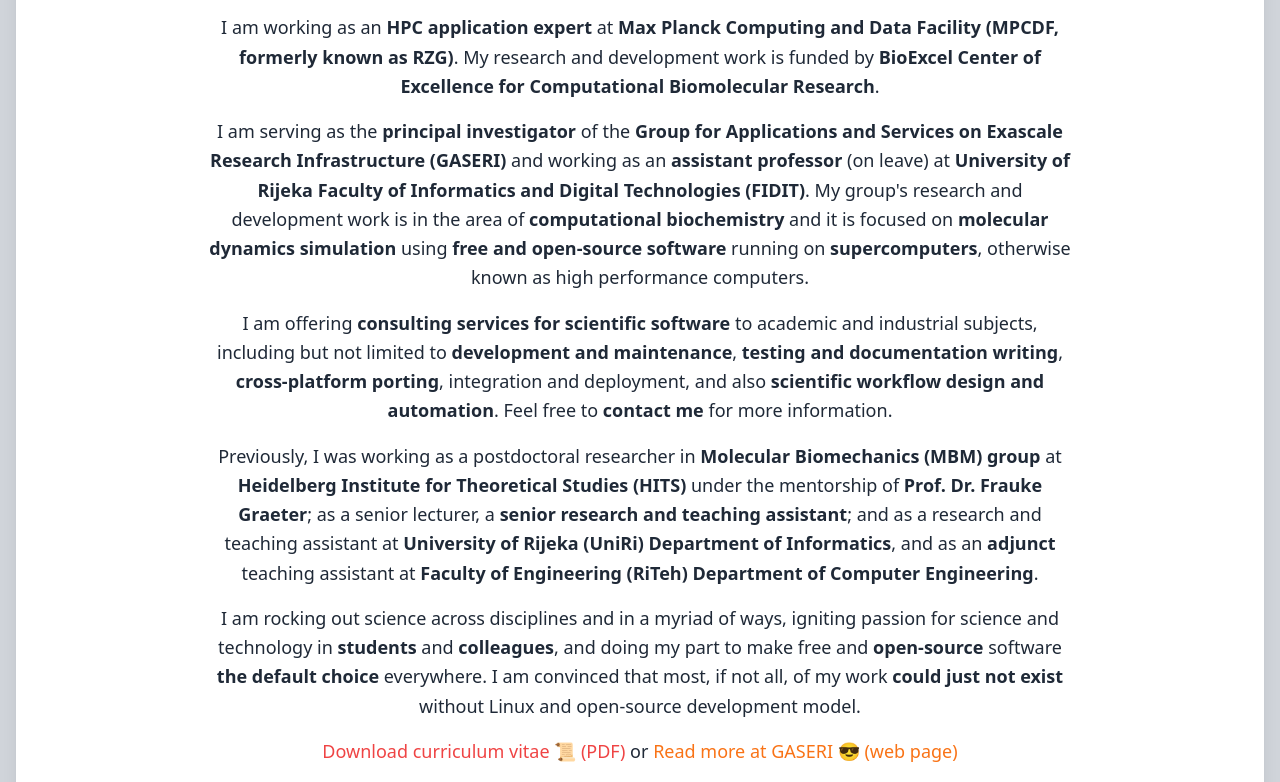
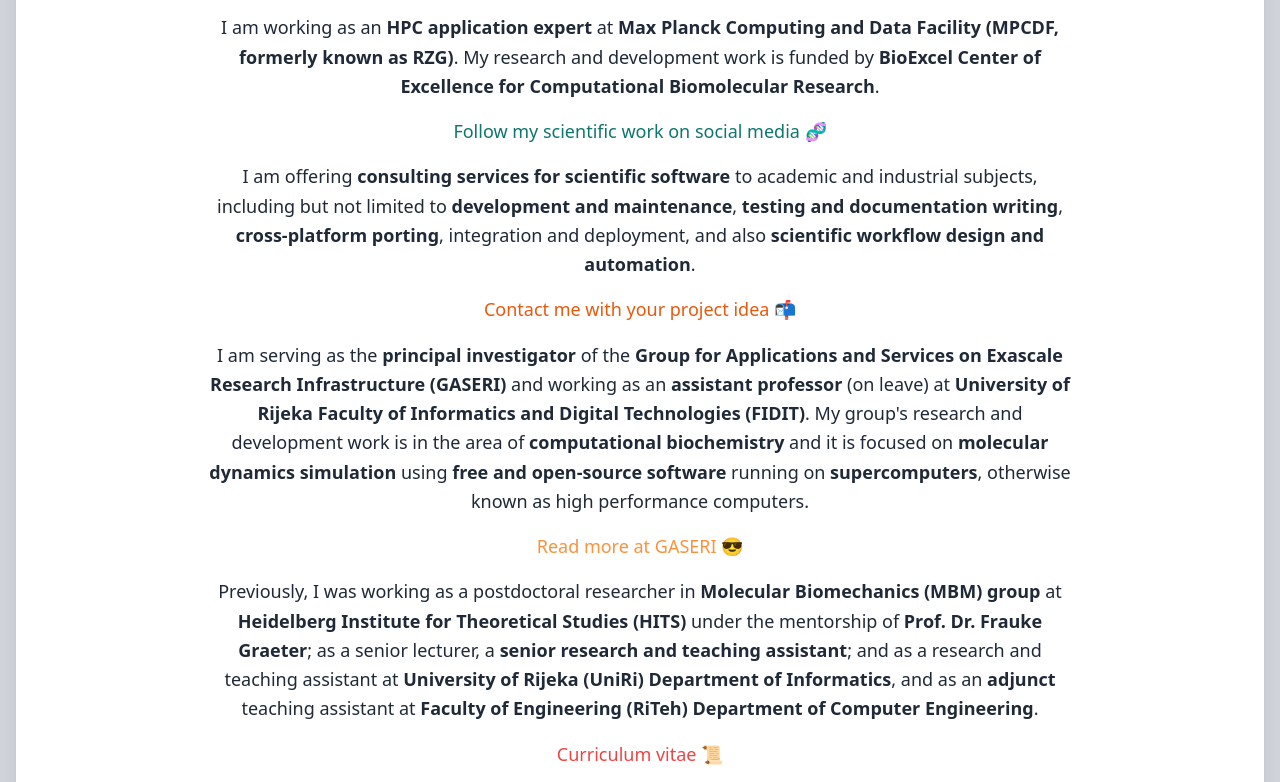
Before and after one commit to mileticnet/vedran, a plain HTML site: page index.html in a window 1280 px wide. Shown: the part 828-1610 px from the top of the page. Drawn offline with nearby package versions, Linux system fonts and the light colour scheme.

Commit message:
Reorganized the page

```diff
--- a/index.html
+++ b/index.html
@@ -231,26 +231,37 @@
                     <p class="mb-4 text-lg leading-relaxed text-gray-800">
                       I am working as an <a class="font-bold" href="https://www.mpcdf.mpg.de/services/application-support">HPC application expert</a> at <a class="font-bold" href="https://www.mpcdf.mpg.de/">Max Planck Computing and Data Facility (MPCDF, formerly known as RZG)</a>. My research and development work is funded by <a class="font-bold" href="https://bioexcel.eu/">BioExcel Center of Excellence for Computational Biomolecular Research</a>.
                     </p>
+                    <p class="mb-4 text-lg leading-relaxed">
+                      <a class="text-teal-700" href="#contact"
+                        >Follow my scientific work on social media 🧬</a
+                      >
+                    </p>
+                    <p class="mb-4 text-lg leading-relaxed text-gray-800">
+                      I am offering <a class="font-bold" href="https://www.miletic.net/">consulting services for scientific software</a> to academic and industrial subjects, including but not limited to <a class="font-bold" href="https://www.miletic.net/#development-and-maintenance">development and maintenance</a>, <a class="font-bold" href="https://www.miletic.net/#testing-and-documentation-writing">testing and documentation writing</a>, <a class="font-bold" href="https://www.miletic.net/#cross-platform-porting">cross-platform porting</a>, <a href="https://www.miletic.net/#integration-and-deployment-scientific-workflow-design-and-automation">integration and deployment</a>, and also <a class="font-bold" href="https://www.miletic.net/#integration-and-deployment-scientific-workflow-design-and-automation">scientific workflow design and automation</a>.
+                    </p>
+                    <p class="mb-4 text-lg leading-relaxed">
+                      <a class="text-orange-600" href="https://www.miletic.net/#how-to-contact-me"
+                        >Contact me with your project idea 📬</a
+                      >
+                    </p>
                     <p class="mb-4 text-lg leading-relaxed text-gray-800">
                       I am serving as the <a class="font-bold" href="https://group.miletic.net/en/people/principal-investigator/">principal investigator</a> of the <a class="font-bold" href="https://group.miletic.net/">Group for Applications and Services on Exascale Research Infrastructure (GASERI)</a> and working as an <a class="font-bold" href="https://phdcomics.com/comics/archive.php?comicid=1436">assistant</a> <a class="font-bold" href="https://phdcomics.com/comics/archive.php?comicid=1060">professor</a> (on leave) at <a class="font-bold" href="https://uniri.hr/">University of Rijeka</a> <a class="font-bold" href="https://www.inf.uniri.hr/">Faculty of Informatics and Digital Technologies (FIDIT)</a>. My group's research and development work is in the area of <a class="font-bold" href="https://group.miletic.net/en/talks/2022-01-26-the-challenges-of-the-upcoming-exascale-supercomputing-era-in-computational-biochemistry/">computational biochemistry</a> and it is focused on <a class="font-bold" href="https://group.miletic.net/en/talks/2022-09-23-extending-non-equilibrium-pulling-method-in-gromacs-with-arbitrary-user-defined-atom-weight-factor-expressions/">molecular dynamics simulation</a> using <a class="font-bold" href="https://group.miletic.net/en/software/">free and open-source software</a> running on <a class="font-bold" href="https://group.miletic.net/en/introductory-presentation/">supercomputers</a>, otherwise known as high performance computers.
                     </p>
-                    <p class="mb-4 text-lg leading-relaxed text-gray-800">
-                      I am offering <a class="font-bold" href="https://www.miletic.net/">consulting services for scientific software</a> to academic and industrial subjects, including but not limited to <a class="font-bold" href="https://www.miletic.net/#development-and-maintenance">development and maintenance</a>, <a class="font-bold" href="https://www.miletic.net/#testing-and-documentation-writing">testing and documentation writing</a>, <a class="font-bold" href="https://www.miletic.net/#cross-platform-porting">cross-platform porting</a>, <a href="https://www.miletic.net/#integration-and-deployment-scientific-workflow-design-and-automation">integration and deployment</a>, and also <a class="font-bold" href="https://www.miletic.net/#integration-and-deployment-scientific-workflow-design-and-automation">scientific workflow design and automation</a>. Feel free to <a class="font-bold" href="https://www.miletic.net/#how-to-contact-me">contact me</a> for more information.
+                    <p class="mb-4 text-lg leading-relaxed">
+                      <a class="text-orange-400" href="https://group.miletic.net/en/people/principal-investigator/"
+                        >Read more at GASERI 😎</a
+                      >
                     </p>
                     <p class="mb-4 text-lg leading-relaxed text-gray-800">
                       Previously, I was working as a postdoctoral researcher in <a class="font-bold" href="https://www.h-its.org/research/mbm/">Molecular Biomechanics (MBM) group</a> at <a class="font-bold" href="https://www.h-its.org/">Heidelberg Institute for Theoretical Studies (HITS)</a> under the mentorship of <a class="font-bold" href="https://www.h-its.org/people/prof-dr-frauke-grater/">Prof. Dr. Frauke</a> <a class="font-bold" href="https://www.biophysics.org/profiles/frauke-graeter">Graeter</a>; as a senior lecturer, a <a class="font-bold" href="https://phdcomics.com/comics.php?f=1000">senior</a> <a class="font-bold" href="https://phdcomics.com/comics.php?f=1004">research</a> <a class="font-bold" href="https://phdcomics.com/comics.php?f=1005">and</a> <a class="font-bold" href="https://phdcomics.com/comics.php?f=1007">teaching</a> <a class="font-bold" href="https://phdcomics.com/comics.php?f=1008">assistant</a>; and as a research and teaching assistant at <a class="font-bold" href="https://uniri.hr/">University of Rijeka (UniRi)</a> <a class="font-bold" href="https://www.inf.uniri.hr/">Department of Informatics</a>, and as an <a class="font-bold" href="https://phdcomics.com/comics.php?f=1811">adjunct</a> teaching assistant at <a class="font-bold" href="http://www.riteh.uniri.hr/">Faculty of Engineering (RiTeh)</a> <a class="font-bold" href="http://www.riteh.uniri.hr/ustroj/zavodi/zr/">Department of Computer Engineering</a>.
                     </p>
+                    <p class="mb-4 text-lg leading-relaxed">
+                      <a class="text-red-500" href="./files/cv-vedran-miletic.pdf"
+                        >Curriculum vitae 📜</a
+                      >
+                    </p>
                     <p class="mb-4 text-lg leading-relaxed text-gray-800">
                       I am rocking out science across disciplines and in a myriad of ways, igniting passion for science and technology in <a class="font-bold" href="https://group.miletic.net/en/people/phd-students/">students</a> and <a class="font-bold" href="https://mateaturalija.github.io/">colleagues</a>, and doing my part to make free and <a class="font-bold" href="https://opensource.com/open-source-way">open-source</a> software <a class="font-bold" href="https://youtu.be/abTSM8hvkb8?t=30m57s">the default choice</a> everywhere. I am convinced that most, if not all, of my work <a class="font-bold" href="https://youtu.be/sc2uEnSvg10?t=19m31s">could just not exist</a> without Linux and open-source development model.
-                    </p>
-                    <p class="mb-4 text-lg leading-relaxed">
-                      <a class="text-red-500" href="./files/cv-vedran-miletic.pdf"
-                        >Download curriculum vitae 📜 (PDF)</a
-                      >
-                      or
-                      <a class="text-orange-500" href="https://group.miletic.net/en/people/principal-investigator/"
-                        >Read more at GASERI 😎 (web page)</a
-                      >
                     </p>
                     <div class="mt-6">
                       <embed
```
